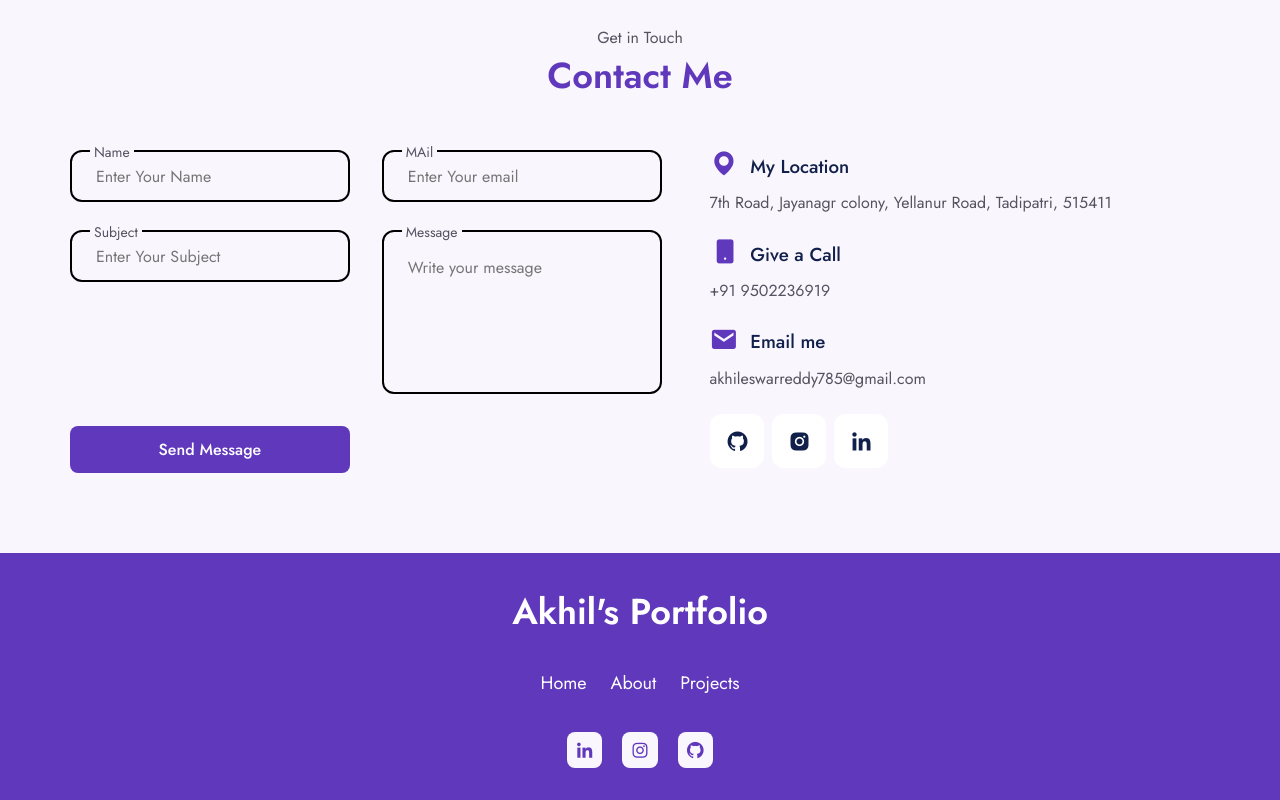
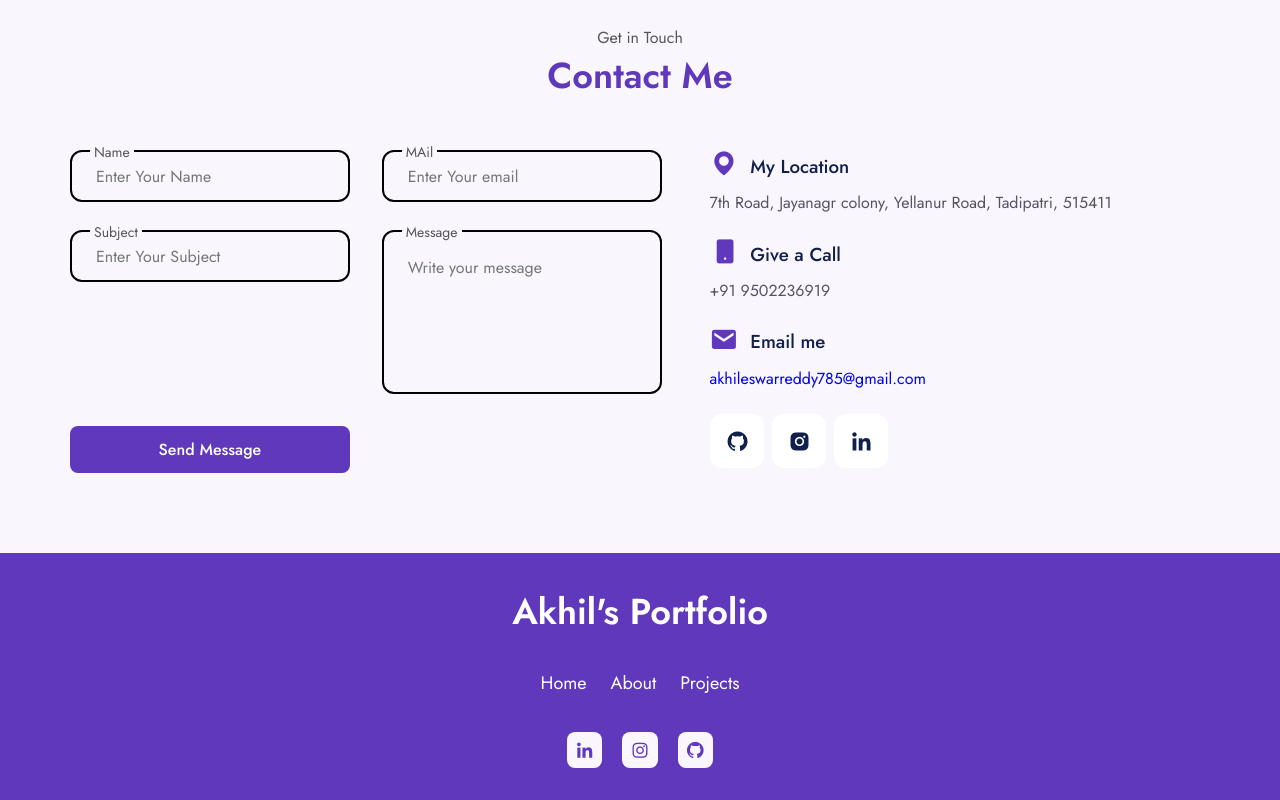
Before and after one commit to 20BCE2353/20BCE2353.github.io, a plain HTML site: page index.html in a window 1280 px wide. Shown: the part 4796-5596 px from the top of the page. Drawn offline with nearby package versions, Linux system fonts and the light colour scheme; files whose address does not match are found by name.

Commit message:
Update index.html
updating direct mail option in contact details

```diff
--- a/index.html
+++ b/index.html
@@ -438,7 +438,7 @@
                             <h3 class="contact__card-title">Email me</h3>
                         </div>
 
-                        <span class="contact__card">akhileswarreddy785@gmail.com</span>
+                        <span class="contact__card"><a href="mailto:akhileswarreddy785@gmail.com">akhileswarreddy785@gmail.com</a></span>
                     </div>
 
                     <div class="home__social-links">
```
